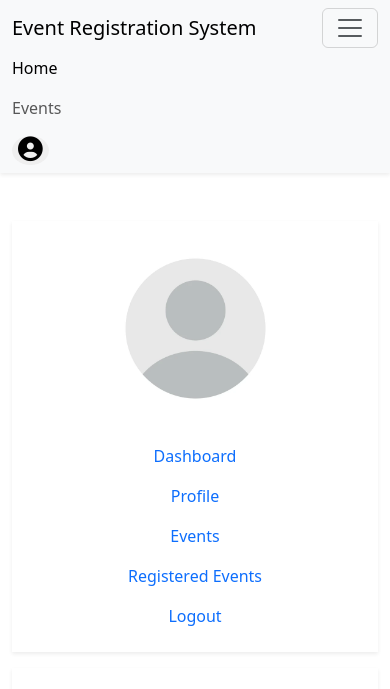
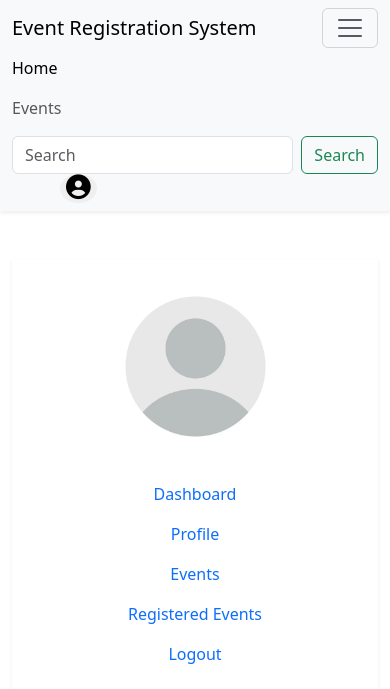
Before and after one commit to swesadiqul/event-registration-system, a Django app: page /accounts/dashboard/ in a window 390 px wide, after a click that opens the changed part. Shown: the top 689 px of the page. Run offline with Django 3.2, Linux system fonts and the light colour scheme; a user stored in the database is signed in; some libraries are stand-ins or nearby versions.

Commit message:
add search functionality in home page

```diff
--- a/templates/includes/header.html
+++ b/templates/includes/header.html
@@ -14,7 +14,11 @@
                     <a class="nav-link" href="javascript: void(0)">Events</a>
                 </li>
             </ul>
-            <div class="d-grid gap-2 d-md-flex justify-content-md-end">
+            <form class="d-flex" role="search" method="get" action="{% url 'events:home' %}">
+                <input class="form-control me-2" type="search" name="q" placeholder="Search" aria-label="Search" value="{{ query }}">
+                <button class="btn btn-outline-success" type="submit">Search</button>
+              </form>
+            <div class="d-grid gap-2 d-md-flex justify-content-md-end ms-5">
 
                 {% if request.user.is_authenticated %}
 
```
Also changed, not shown: event/views.py (+13 -2 lines), db.sqlite3.
